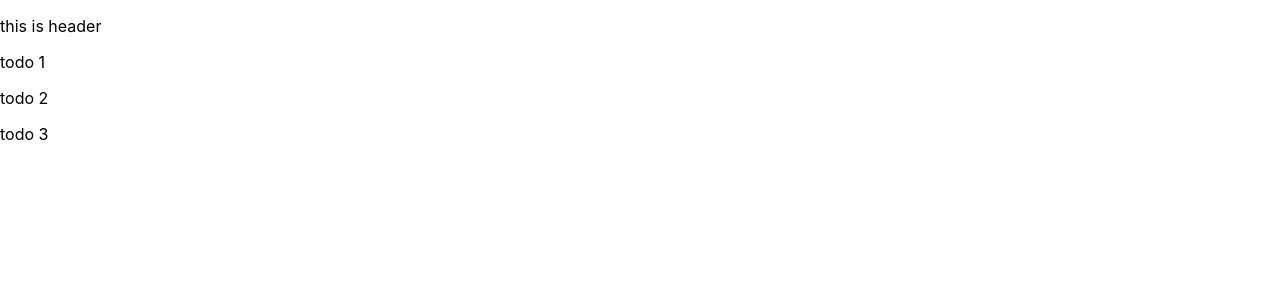
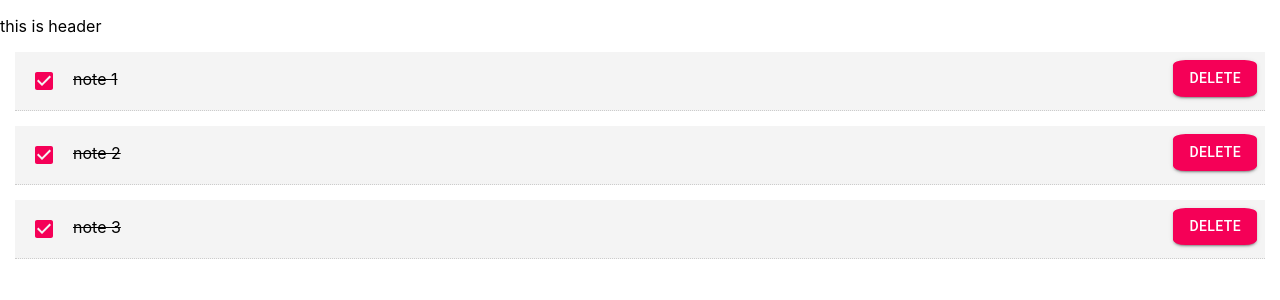
Before and after one commit to vinhquang3004/Todo, a React (Create React App) app: page / in a window 1280 px wide. Shown: the top 300 px of the page. Built offline with nearby package versions, Linux system fonts and the light colour scheme.

Commit message:
add checkbox, button, note and style

```diff
--- a/package.json
+++ b/package.json
@@ -3,6 +3,7 @@
   "version": "0.1.0",
   "private": true,
   "dependencies": {
+    "@material-ui/core": "^4.12.1",
     "@testing-library/jest-dom": "^5.14.1",
     "@testing-library/react": "^11.2.7",
     "@testing-library/user-event": "^12.8.3",
--- a/src/components/Todo.js
+++ b/src/components/Todo.js
@@ -1,11 +1,60 @@
 import React from 'react'
+import { makeStyles } from '@material-ui/core/styles';
+import Button from '@material-ui/core/Button';
+import Checkbox from '@material-ui/core/Checkbox';
 
 //test git
 const TodoItem = (props) => {
-    const todo = props.todoProps
+    //style material
+    const useStyles = makeStyles((theme) => ({
+        root: {
+            '& > *': {
+                margin: theme.spacing(1),
+            },
+        },
+    }));
+
+    const todoTitle = props.todoProps.title
+    const todoCompleted = props.todoProps.completed
+    const styleTodo = useStyles();
+    const [checked, setChecked] = React.useState(true);
+    const handleChange = (event) => {
+        setChecked(event.target.checked);
+    };
+
+    //style background totoItem
+    const todoItemStyle = {
+        background: '#f4f4f4',
+        /* padding: '10px', */
+        margin: '15px',
+        borderBottom: '1px #ccc dotted',
+        textDecoration: todoCompleted ? 'none' : 'line-through'
+    }
+
+    //style button delete
+    const buttonDeleteStyle = {
+        float: 'right',
+        borderRadius: '15%'
+    }
+
     return (
-        <p>{todo}</p>
+        <div style={todoItemStyle} className={styleTodo.root}>
+            {/* checkbox */}
+            <Checkbox
+                checked={checked}
+                onChange={handleChange}
+                inputProps={{ 'aria-label': 'primary checkbox' }}
+            />
+            {/* note */}
+            {todoTitle}
+            {/* button delete */}
+            {/* <input type='button' value="delete" /> */}
+            <Button style={buttonDeleteStyle} variant="contained" color="secondary">
+                Delete
+            </Button>
+        </div>
     )
 }
 
+
 export default TodoItem
--- a/src/components/TodoList.js
+++ b/src/components/TodoList.js
@@ -2,12 +2,16 @@ import React, { useState, Fragment } from 'react'
 import TodoItem from './Todo'
 
 const TodoList = () => {
-    const [todosState, setTodosState] = useState(['todo 1', 'todo 2', 'todo 3'])
+    const [todosState, setTodosState] = useState([
+        { title: 'note 1', completed: false },
+        { title: 'note 2', completed: false },
+        { title: 'note 3', completed: false }
+    ])
 
     return (
         <Fragment>
             {todosState.map(todo => {
-                return <TodoItem todoProps = {todo}/>
+                return <TodoItem todoProps={todo} />
             })}
         </Fragment>
     )
```
Also changed, not shown: 1 other file (tests, documents, lock files or other folders).
